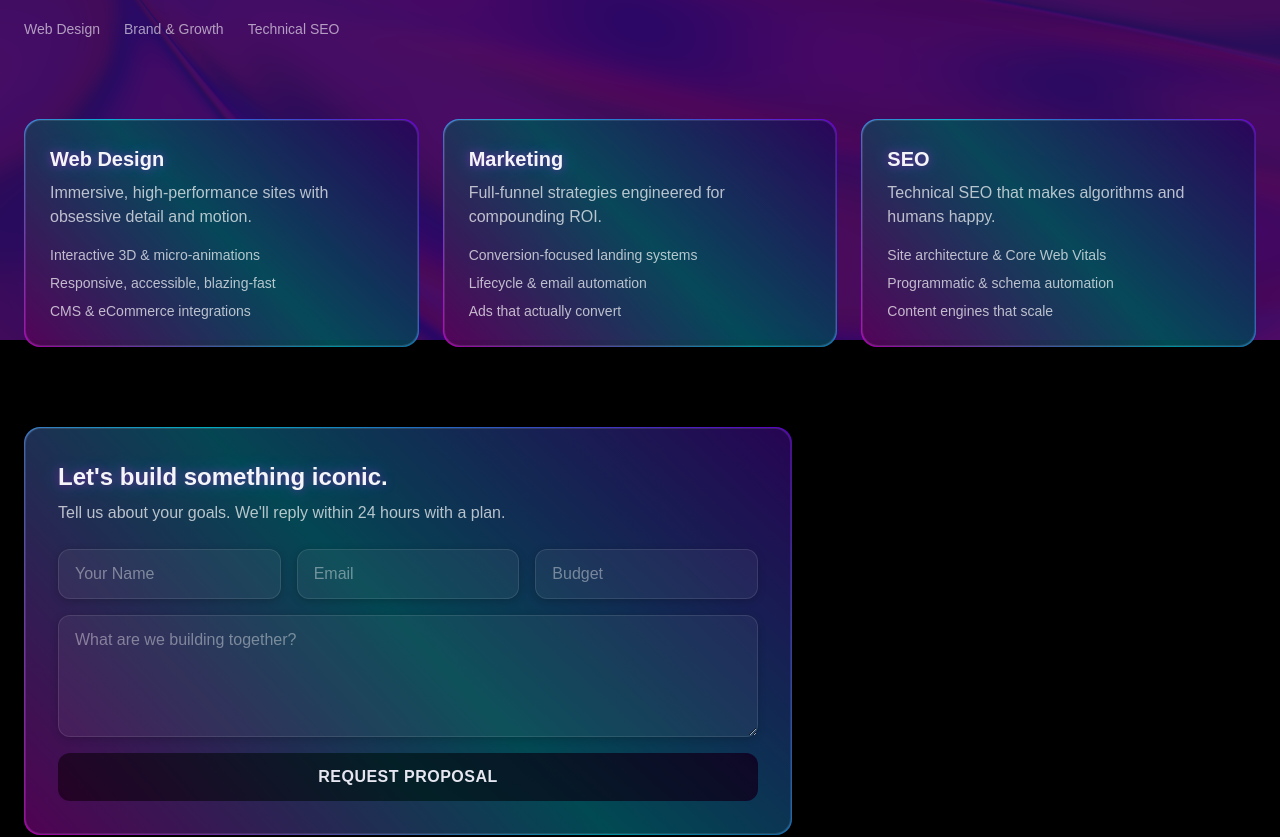
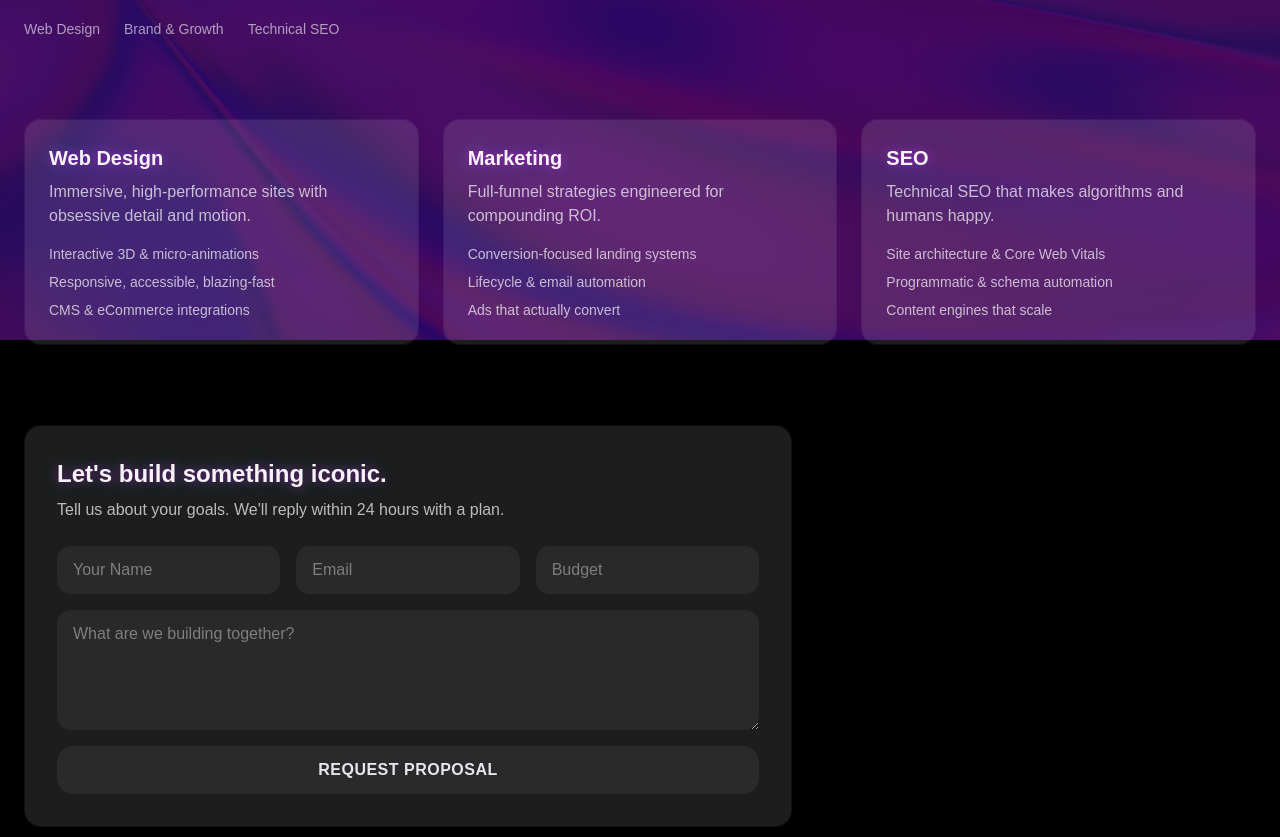
Before and after one commit to QASchoolUSA/QAXP, a Next.js app: page / in a window 1280 px wide. Shown: the part 460-1297 px from the top of the page. Built offline with nearby package versions, Linux system fonts and the light colour scheme.

Commit message:
style(globals.css): simplify UI elements styling and remove complex effects
Remove complex neon effects and animations in favor of simpler, more consistent styling
Improve form elements and button styling for better usability

```diff
--- a/src/app/globals.css
+++ b/src/app/globals.css
@@ -34,49 +34,29 @@ body::before {
   pointer-events: none;
 }
 
-/* Enhanced Neon Border with Holographic Effects */
+/* Simple button-like styling */
 .neon-border {
-  position: relative;
-  overflow: hidden;
+  background: rgba(255, 255, 255, 0.06);
+  border: none;
+  border-radius: 16px;
+  transition: all 0.3s ease;
 }
 
-/* Optimized static gradient border */
-.neon-border::before {
-  content: "";
-  position: absolute;
-  inset: -2px;
-  z-index: -2;
-  border-radius: 18px;
-  background: linear-gradient(45deg,
-    var(--neon-pink) 0%,
-    var(--neon-cyan) 50%,
-    var(--neon-purple) 100%);
-  opacity: 0.8;
-}
-
-/* Simplified inner glow */
-.neon-border::after {
-  content: "";
-  position: absolute;
-  inset: 1px;
-  border-radius: 16px;
-  z-index: -1;
-  background: linear-gradient(135deg, rgba(255,0,255,0.1), rgba(0,229,255,0.1));
-  opacity: 0.6;
-}
-
-/* Simplified hover effect */
-.neon-border:hover::before {
-  opacity: 1;
+.neon-border:hover {
+  background: rgba(255, 255, 255, 0.1);
 }
 
 
 
 .card-hover {
-  position: relative;
-  background: rgba(0,0,0,0.6);
-  border: 1px solid rgba(255,255,255,0.1);
-  box-shadow: 0 4px 12px rgba(0,0,0,0.3);
+  background: rgba(255,255,255,0.06);
+  border: none;
+  border-radius: 16px;
+  transition: all 0.3s ease;
+}
+
+.card-hover:hover {
+  background: rgba(255,255,255,0.1);
 }
 
 /* Removed card hover animations */
@@ -93,16 +73,18 @@ body::before {
 
 /* Optimized Form Elements */
 input, textarea {
+  background: rgba(255, 255, 255, 0.05);
+  border: none;
+  border-radius: 14px;
+  backdrop-filter: none;
+  box-shadow: none;
+  transition: all 0.3s ease;
   position: relative;
-  background: rgba(255,255,255,0.05);
-  border: 1px solid rgba(255,255,255,0.1);
-  box-shadow: 0 2px 8px rgba(0,0,0,0.2);
 }
 
 input:focus, textarea:focus {
-  background: rgba(255,255,255,0.08);
-  border-color: rgba(122,0,255,0.5);
-  box-shadow: 0 0 0 1px rgba(122,0,255,0.3), 0 4px 12px rgba(0,0,0,0.3);
+  background: rgba(255, 255, 255, 0.1);
+  outline: none;
 }
 
 input::placeholder, textarea::placeholder {
@@ -113,21 +95,11 @@ input:focus::placeholder, textarea:focus::placeholder {
   color: rgba(255,255,255,0.6);
 }
 
-/* Enhanced Button Styling */
+/* Simple Button Styling */
 button.neon-border {
-  position: relative;
-  overflow: hidden;
   font-weight: 600;
   letter-spacing: 0.5px;
   text-transform: uppercase;
-}
-
-button.neon-border:hover {
-  box-shadow: 0 4px 12px rgba(122,0,255,0.3);
-}
-
-button.neon-border:active {
-  box-shadow: 0 2px 6px rgba(122,0,255,0.2);
 }
 
 /* Animated Logo with Color Changing Effects */
```
